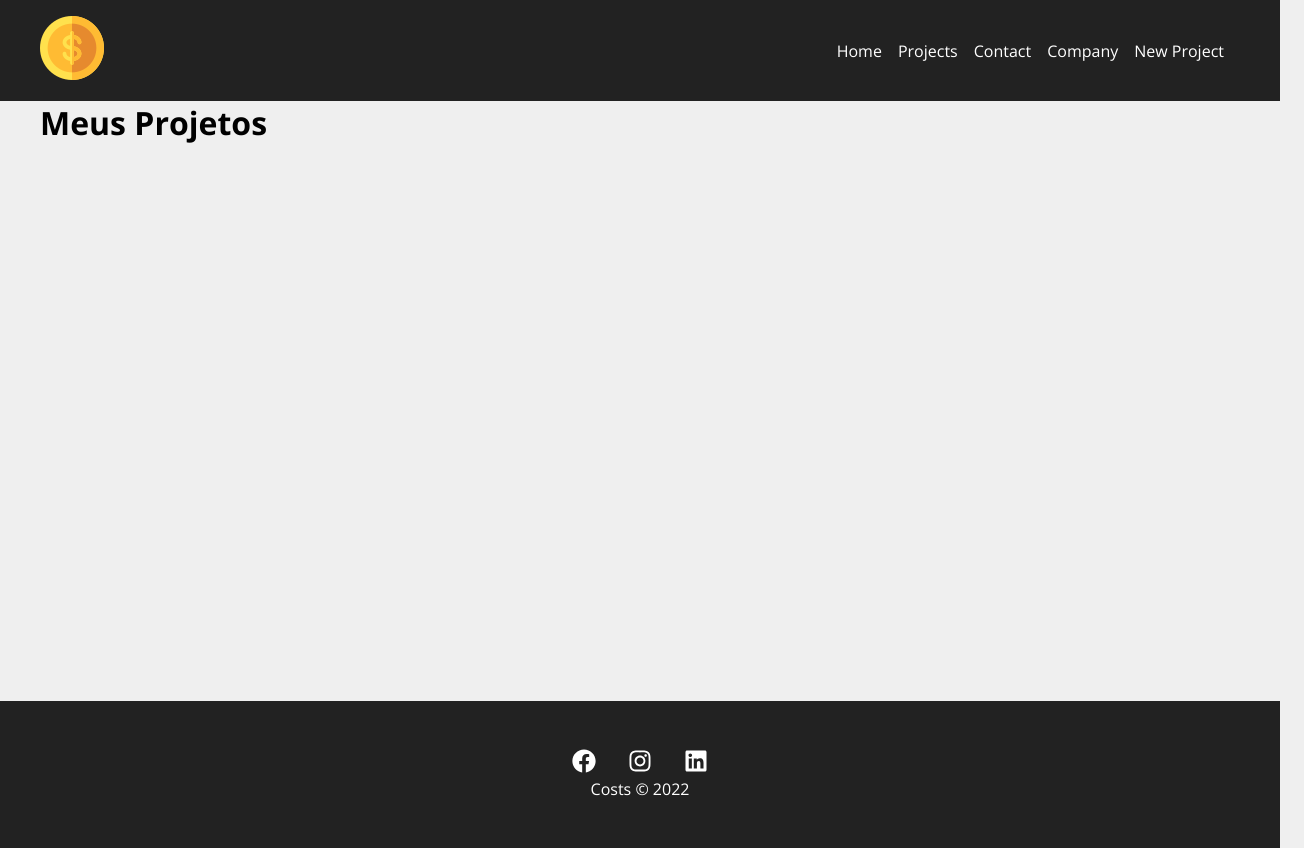
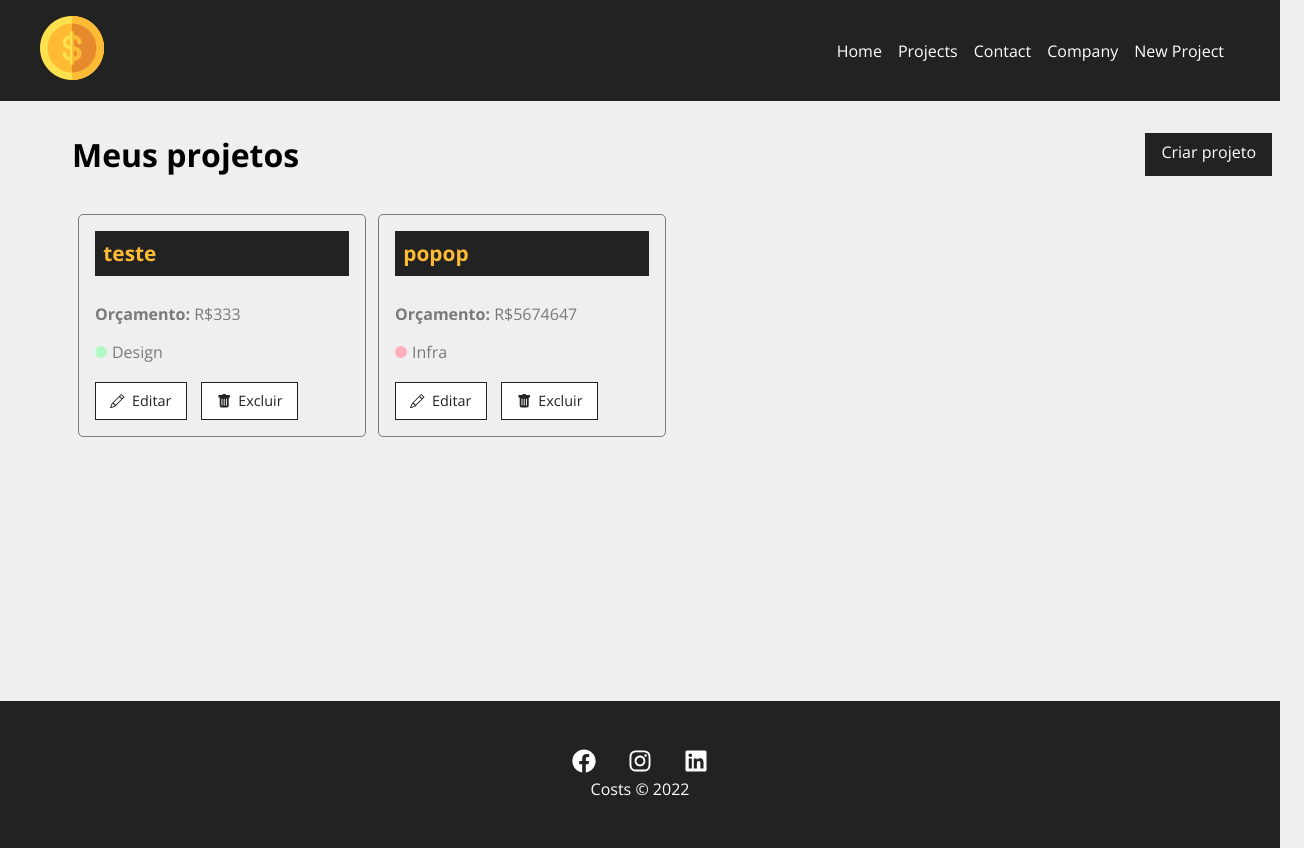
Before and after one commit to Sants16/costs, a React (Create React App) app: page /projects in a window 1280 px wide. Shown: the whole page, 1304 px wide, since content can reach past the window. Built offline with nearby package versions, Linux system fonts and the light colour scheme; data requests are answered from the project's data file.

Commit message:
project-card

```diff
--- a/src/components/pages/Projects.jsx
+++ b/src/components/pages/Projects.jsx
@@ -1,7 +1,13 @@
-import React from 'react';
+import React, { useState, useEffect } from 'react';
 import { useLocation } from 'react-router-dom';
 import Message from '../layout/Message';
+import Container from '../layout/Container'
+import LinkButton from '../layout/LinkButton'
+import ProjectCard from '../project/ProjectCard';
+import styles from './Projects.module.css'
 const Projects = () => {
+
+    const [projects, setProjects] = useState([])
 
     const location = useLocation()
     let message = ''
@@ -9,10 +15,40 @@
         message = location.state.message
     }
 
+    useEffect(() => {
+        fetch('http://localhost:5000/projects', {
+            method: 'GET',
+            headers: {
+                'Content-Type': 'application/json'
+            },
+        })
+        .then((resp) => resp.json())
+        .then((data) => {
+            setProjects(data)
+        })
+        .catch((err) => console.log(err))
+    }, [])
+
     return (
-        <div>
-            <h1>Meus Projetos</h1>
+        <div className={styles.project_container}>
+            <div className={styles.title_container}>
+                <h1>Meus projetos</h1>
+                <LinkButton to='/newproject' text='Criar projeto'/>
+            </div>
             {message && <Message type='sucess' msg={message}/>}
+            <Container customClass='start'>
+                {projects.length > 0 &&
+                    projects.map((project) => (
+                        <ProjectCard
+                            name={project.name}
+                            id={project.id}
+                            budget={project.budget}
+                            category={project.category.name}
+                            key={project.id}
+                        />
+                    ))
+                }
+            </Container>
         </div>
      );
 }
--- /dev/null
+++ b/src/components/pages/Projects.module.css
@@ -0,0 +1,9 @@
+.project_container{
+    padding: 2em;
+}
+
+.title_container{
+    display: flex;
+    justify-content: space-between;
+    margin-bottom: 2em;
+}
--- /dev/null
+++ b/src/components/project/ProjectCard.jsx
@@ -0,0 +1,27 @@
+import React from 'react';
+import {Link} from 'react-router-dom'
+import styles from './ProjectCard.module.css'
+import {BsPencil, BsFillTrashFill} from 'react-icons/bs'
+const ProjectCard = ({id, name, budget, category, handleRemove}) => {
+    return (
+        <div className={styles.project_card}>
+            <h4>{name}</h4>
+            <p>
+                <span>Orçamento:</span> R${budget}
+            </p>
+            <p className={styles.category_text}>
+                <span className={`${styles[category.toLowerCase()]}`}></span> {category}
+            </p>
+            <div className={styles.project_card_actions}>
+                <Link to='/'>
+                    <BsPencil/> Editar
+                </Link>
+                <button>
+                    <BsFillTrashFill/> Excluir
+                </button>
+            </div>
+        </div>
+     );
+}
+
+export default ProjectCard;
--- /dev/null
+++ b/src/components/project/ProjectCard.module.css
@@ -0,0 +1,87 @@
+.project_card{
+    padding: 1em;
+    border: 1px solid #7a7a7a;
+    border-radius: 5px;
+    width: 24%;
+    margin: 0.5%;
+}
+
+.project_card h4{
+    background-color: #222;
+    color: #FFBB33;
+    padding: .4em;
+    margin-bottom: 1.3em;
+    font-size:1.3em ;
+}
+
+.project_card p{
+    color: #7a7a7a;
+    margin-bottom: 1em;
+}
+
+.project_card p span{
+    font-weight: bold;
+}
+
+.category_text{
+   display: flex;
+   align-items: center;
+}
+
+.category_text span{
+    display: block;
+    width: 12px;
+    height: 12px;
+    border-radius: 50%;
+    background-color: #ccc;
+    margin-right: 5px;
+}
+
+.category_text .infra{
+    background-color: #ffaebc;
+}
+
+.category_text .desenvolvimento{
+    background-color: #a0e7e5;
+}
+
+.category_text .design{
+    background-color: #b4f8c8;
+}
+
+.category_text .planejamento{
+    background-color: #fbe7c6;
+}
+
+.project_card_actions{
+    margin-top: 1.2em;
+    display: flex;
+    align-items: center;
+}
+
+.project_card_actions a,
+.project_card_actions button{
+    text-decoration: none;
+    border: none;
+    background-color: #fff;
+    color: #222;
+    font-size: .9em;
+    padding: .6em 1em;
+    margin-right: 1em;
+    cursor: pointer;
+    border: 1px solid #222;
+    display: flex;
+    align-items: center;
+    justify-content: center;
+    transition: 0.5s;
+}
+
+.project_card_actions svg{
+    margin-right: .5em;
+}
+
+.project_card_actions a:hover,
+.project_card_actions button:hover{
+   background-color: #222;
+   color: #FFBB33;
+}
```
